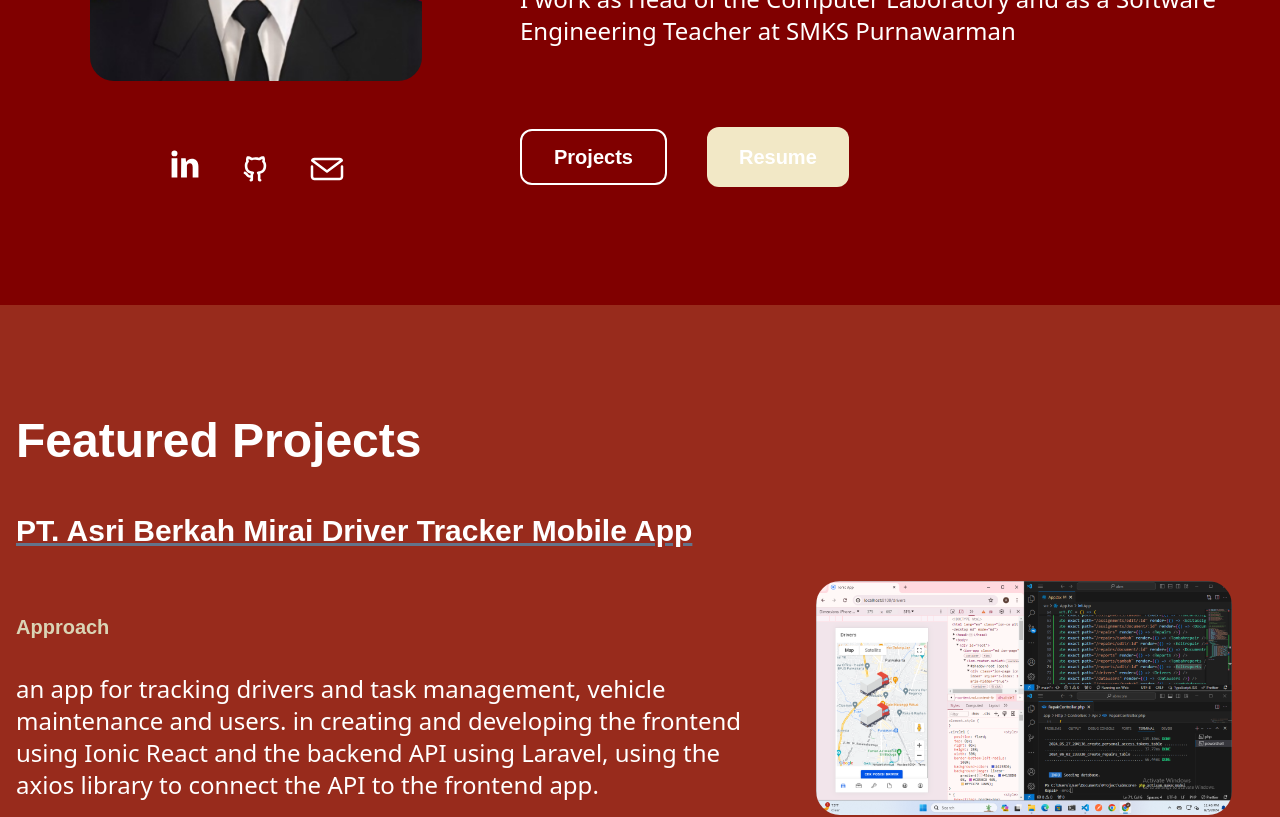
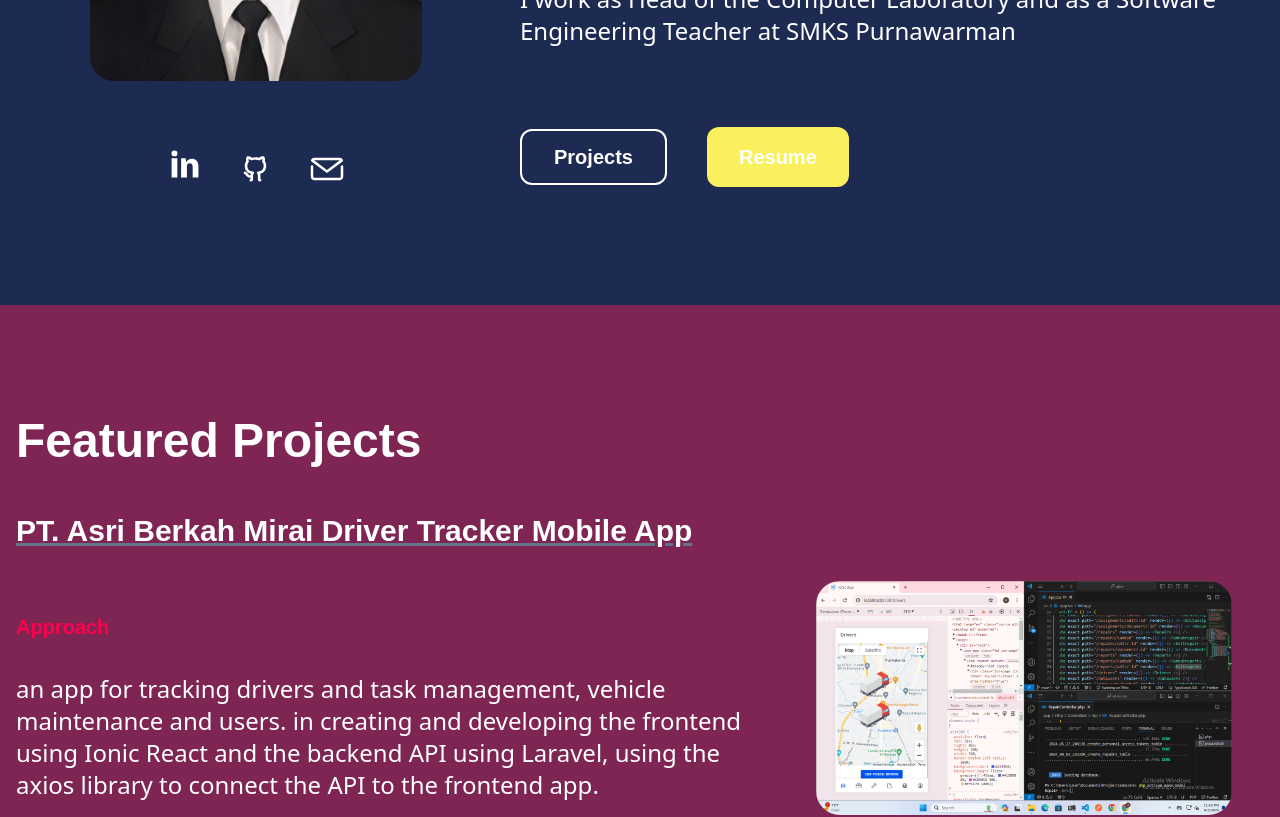
Before and after one commit to ricoerian/ricoapi, a Next.js app: page / in a window 1280 px wide. Shown: the part 420-1237 px from the top of the page. Built offline with nearby package versions, Linux system fonts and the light colour scheme.

Commit message:
color change

```diff
--- a/src/app/globals.css
+++ b/src/app/globals.css
@@ -4,20 +4,20 @@
 
 @layer components {
   .bg-primary {
-      background-color: #800000;
+      background-color: #1D2B53;
 
   }
   .bg-button {
-      background-color: #F2E8C6;
+      background-color: #FAEF5D;
   }
   .main-font {
-      color: #DAD4B5;
+      color: #FF004D;
   }
   .bg-section-two {
-      background-color: #982B1C;
+      background-color: #7E2553;
   }
   .bg-test {
-      background: #DAD4B5;
+      background: #FF004D;
   }
 
   html {
```
